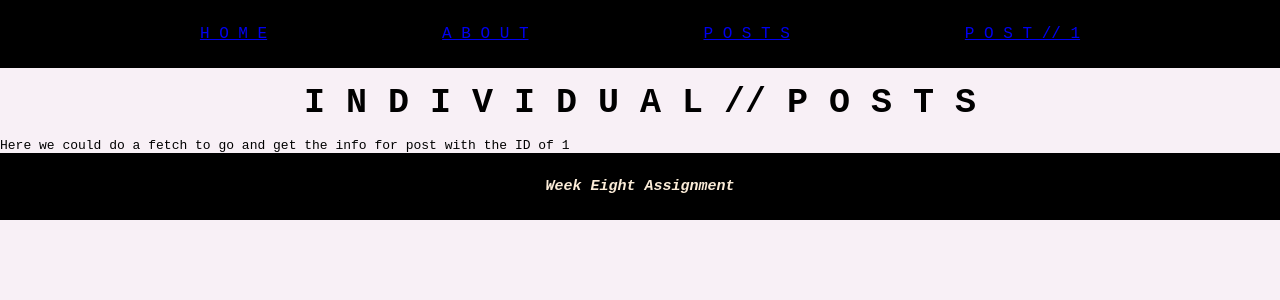
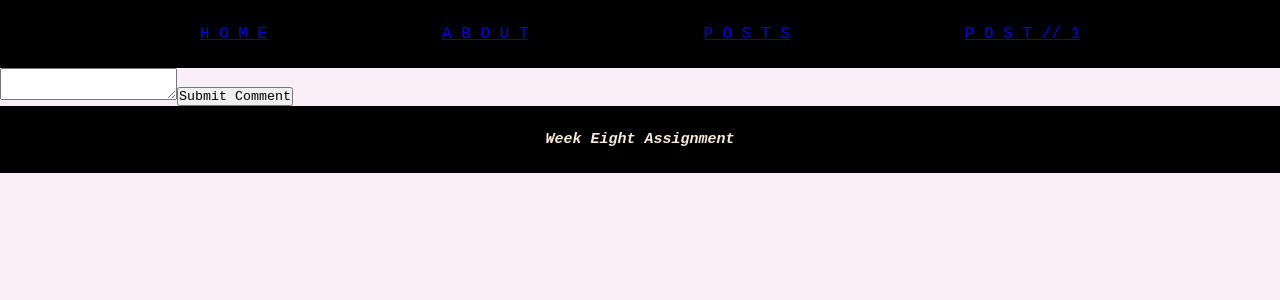
Before and after one commit to BlurredGirl/week-eight-assignment, a Next.js app: page /posts/1 in a window 1280 px wide. Shown: the top 300 px of the page. Built offline with nearby package versions, Linux system fonts and the light colour scheme.

Commit message:
testing code

```diff
--- a/src/app/posts/[id]/page.jsx
+++ b/src/app/posts/[id]/page.jsx
@@ -1,13 +1,42 @@
-export default function SinglePostPage({params}) {
-    console.log (params);
-    console.log("This is where the server is running");
-    return (
-    <div>
-        <h1>I N D I V I D U A L // P O S T S</h1>
-        <p>Here we could do a fetch to go and get the info for post with the ID of{" "}
-        {params.id}</p>
-    </div>
-    );
-}
+// export default function SinglePostPage({params}) {
+//     console.log (params);
+//     console.log("This is where the server is running");
+//     return (
+//     <div>
+//         <h1>I N D I V I D U A L // P O S T S</h1>
+//         <p>Here we could do a fetch to go and get the info for post with the ID of{" "}
+//         {params.id}</p>
+//     </div>
+//     );
+// }
 
 // putting the [] in the folder name means you can put anything in the browser after the / and it will return this page // This is a dynamic route
+"use client"
+import { useRouter } from 'next/router';
+import { useState } from 'react';
+
+export default function Post() {
+  const router = useRouter();
+  const [comment, setComment] = useState('');
+
+  const handleSubmit = async (e) => {
+    e.preventDefault();
+    // Post comment to your API route
+    await fetch('week-eight-assignment-jnqsqifgl-emmas-projects-95755929.vercel.app/posts', {
+      method: 'POST',
+      headers: {
+        'Content-Type': 'application/json',
+      },
+      body: JSON.stringify({ postId: router.query.postId, comment }),
+    });
+    setComment('');
+    router.reload(); // Refresh the page to show the new comment
+  };
+
+  return (
+    <form onSubmit={handleSubmit}>
+      <textarea value={comment} onChange={(e) => setComment(e.target.value)} />
+      <button type="submit">Submit Comment</button>
+    </form>
+  );
+}
```
Also changed, not shown: 1 other file (tests, documents, lock files or other folders).
